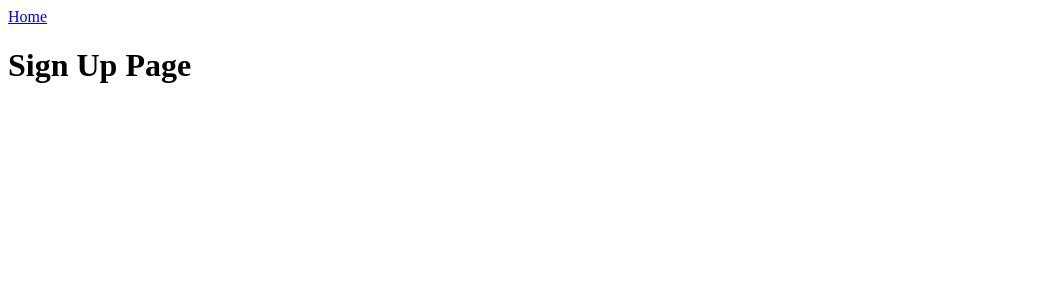
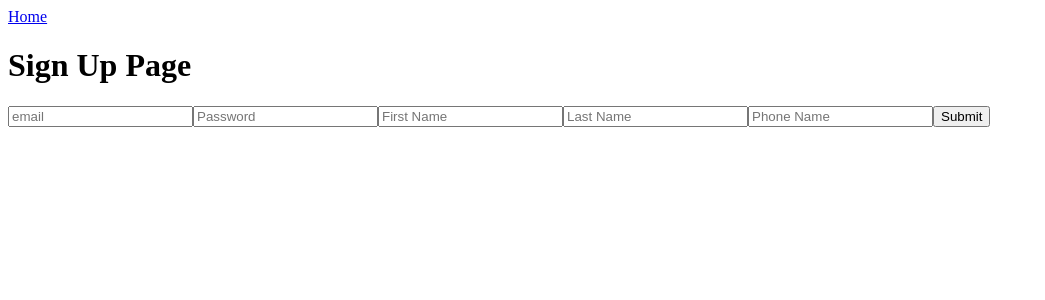
Before and after one commit to PieterJanDelbecke/motor-app-client, a React (Vite) app: page /signup in a window 1280 px wide. Shown: the top 300 px of the page, without its empty margins (0-1045 px from the left). Built offline with nearby package versions, Linux system fonts and the light colour scheme.

Commit message:
feat: initial install of Formik

```diff
--- a/package.json
+++ b/package.json
@@ -9,6 +9,7 @@
     "preview": "vite preview"
   },
   "dependencies": {
+    "formik": "^2.2.9",
     "react": "^18.2.0",
     "react-dom": "^18.2.0",
     "react-router-dom": "^6.3.0"
--- a/src/components/signUp.jsx
+++ b/src/components/signUp.jsx
@@ -1,12 +1,68 @@
-import { Link } from "react-router-dom"
+import { Link } from "react-router-dom";
+import { Formik, useFormik, Field } from "formik";
 
 const SignUp = () => {
-    return(
-        <>
-            <Link to="/">Home</Link>
-            <h1>Sign Up Page</h1>
-        </>
-    )
-}
+  const formik = useFormik({
+    initialValues: {
+      email: "",
+      password: "",
+      firstName: "",
+      lastName: "",
+      phoneNumber: "",
+    },
+    onSubmit: (values) => {
+      console.log(values);
+    },
+  });
+  return (
+    <>
+      <Link to="/">Home</Link>
+      <h1>Sign Up Page</h1>
+      <form onSubmit={formik.handleSubmit}>
+        <input
+          type="text"
+          name="email"
+          id="email"
+          placeholder="email"
+          value={formik.values.email}
+          onChange={formik.handleChange}
+        />
+        <input
+          type="text"
+          name="password"
+          id="password"
+          placeholder="Password"
+          value={formik.values.password}
+          onChange={formik.handleChange}
+        />
+        <input
+          type="text"
+          name="firstName"
+          id="firstName"
+          placeholder="First Name"
+          value={formik.values.firstName}
+          onChange={formik.handleChange}
+        />
+        <input
+          type="text"
+          name="lastName"
+          id="lastName"
+          placeholder="Last Name"
+          value={formik.values.lastName}
+          onChange={formik.handleChange}
+        />
+        <input
+          type="text"
+          name="phoneNumber"
+          id="phoneName"
+          placeholder="Phone Name"
+          value={formik.values.phoneNumber}
+          onChange={formik.handleChange}
+        />
+        <button type="submit">Submit</button>
+      </form>
+    </>
+  );
+};
 
-export default SignUp
+export default SignUp;
```
Also changed, not shown: 1 other file (tests, documents, lock files or other folders).
